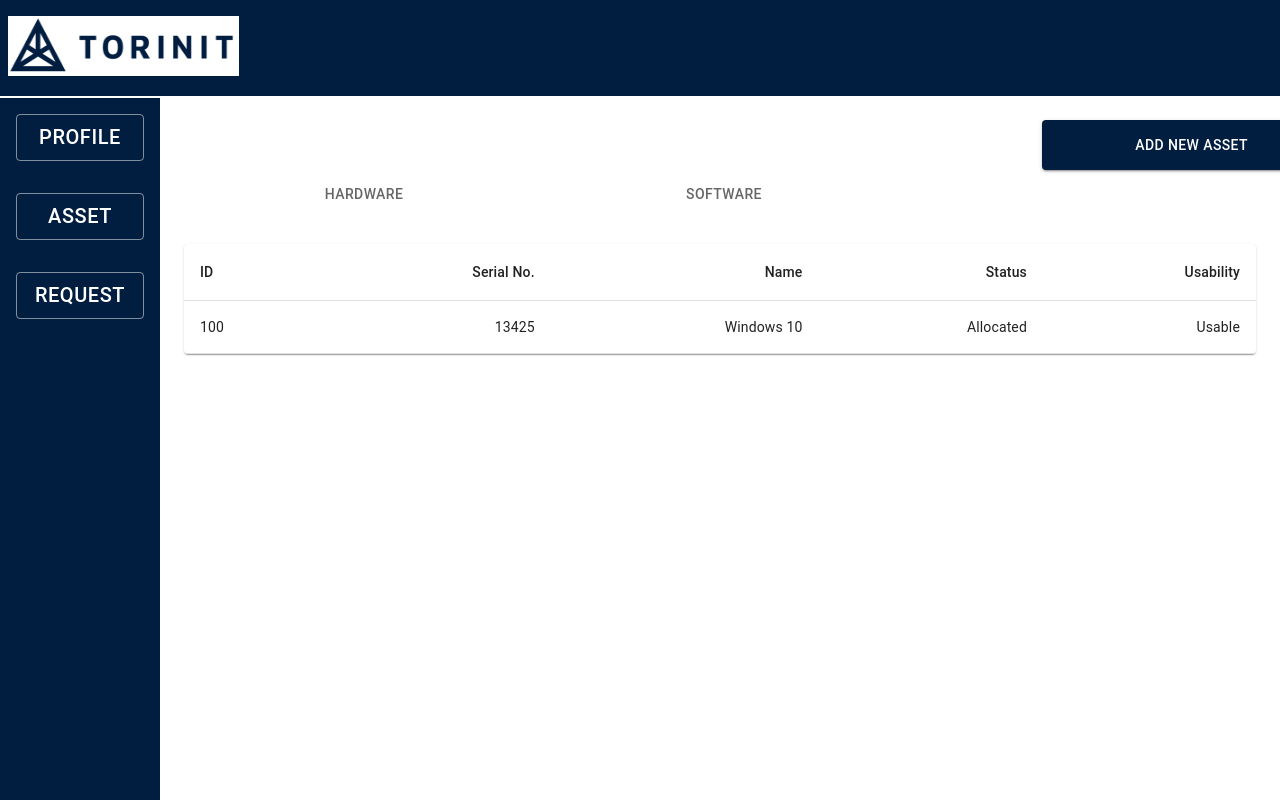
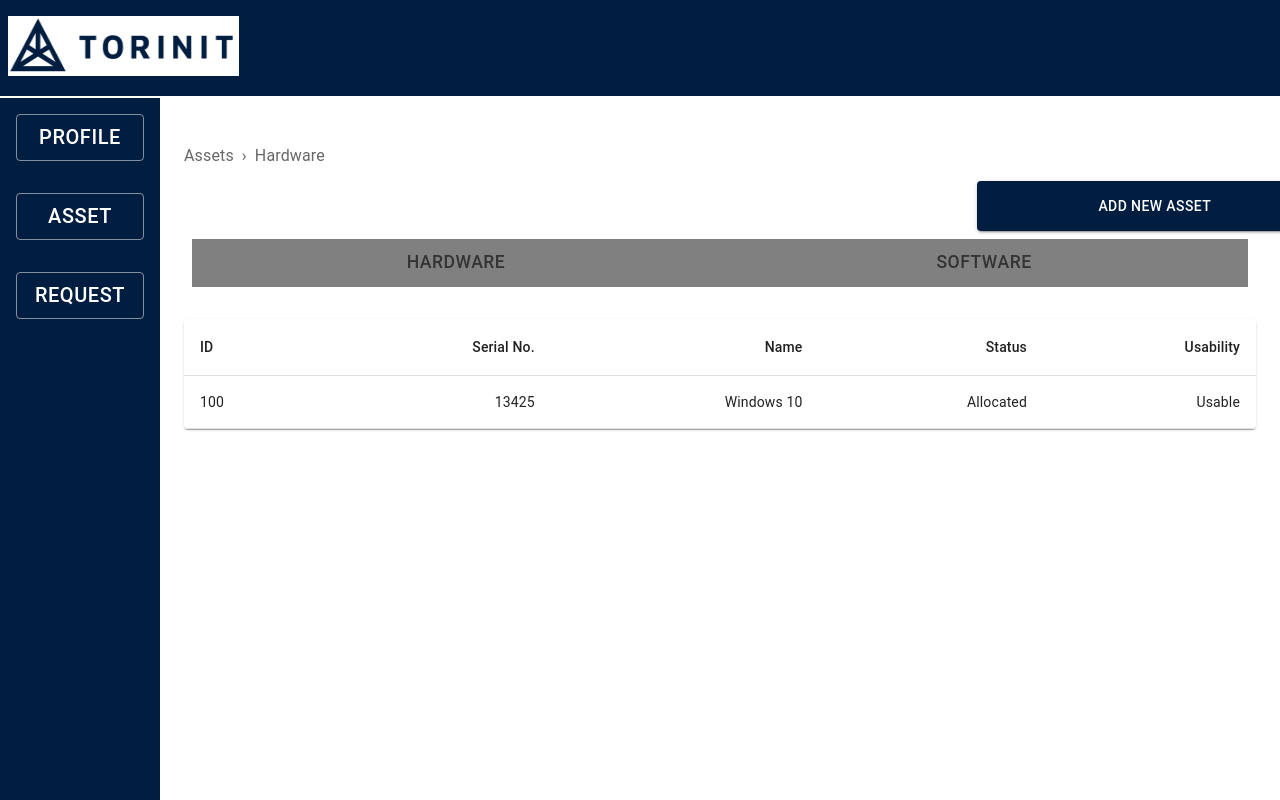
Before and after one commit to rohanattorinit/asset-management, a React (Create React App) app: page /admin/assets in a window 1280 px wide. Shown: the top 800 px of the page. Built offline with nearby package versions, Linux system fonts and the light colour scheme.

Commit message:
Asset Page added

```diff
--- a/src/App.tsx
+++ b/src/App.tsx
@@ -31,11 +31,7 @@ function App() {
           <Route path="/admin/employee/create" element={<AddEmployee />} />
           <Route path="/admin/employee" element={<EmpList />} />
           <Route path="/admin/assets" element={<Assets />} />
-          <Route
-            path="/admin/
-          "
-            element={<Services />}
-          />
+          <Route path="/admin/services" element={<Services />} />
         </Routes>
       </BrowserRouter>
     </>
--- a/src/pages/admin/Assets.tsx
+++ b/src/pages/admin/Assets.tsx
@@ -11,6 +11,8 @@ import {
   TableRow,
   TableBody,
   Paper,
+  Breadcrumbs,
+  Link,
 } from "@mui/material";
 import React from "react";
 import SideBar from "../../components/Sidebar/Sidebar";
@@ -21,18 +23,37 @@ function Assets() {
       <Grid container>
         <SideBar />
         <Grid item xs={12} md={10.5} p={3}>
+          <Breadcrumbs
+            sx={{ margin: "10px", display: "inline" }}
+            separator="›"
+            aria-label="breadcrumb"
+          >
+            <Link underline="hover" color="inherit" href="#">
+              Assets
+            </Link>
+            <Link underline="hover" color="inherit" href="#">
+              Hardware
+            </Link>
+          </Breadcrumbs>
+
           <Button
             variant="contained"
             color="primary"
-            sx={{ width: 300, height: 50, marginLeft: "80%" }}
+            sx={{
+              width: 355,
+              height: 50,
+              marginLeft: "74%",
+              marginTop: "-1%",
+            }}
           >
             Add new Asset
           </Button>
-
-          <Tabs>
-            <Tab sx={{ width: 800, height: 50 }} label="Hardware"></Tab>
-            <Tab sx={{ width: 800, height: 50 }} label="Software"></Tab>
-          </Tabs>
+          <Box p={1}>
+            <Tabs variant="fullWidth" sx={{ background: "grey" }}>
+              <Tab sx={{ fontSize: "1.1rem" }} label="Hardware"></Tab>
+              <Tab sx={{ fontSize: "1.1rem" }} label="Software"></Tab>
+            </Tabs>
+          </Box>
 
           <Box>
             <TableContainer sx={{ marginY: 3 }} component={Paper}>
```
